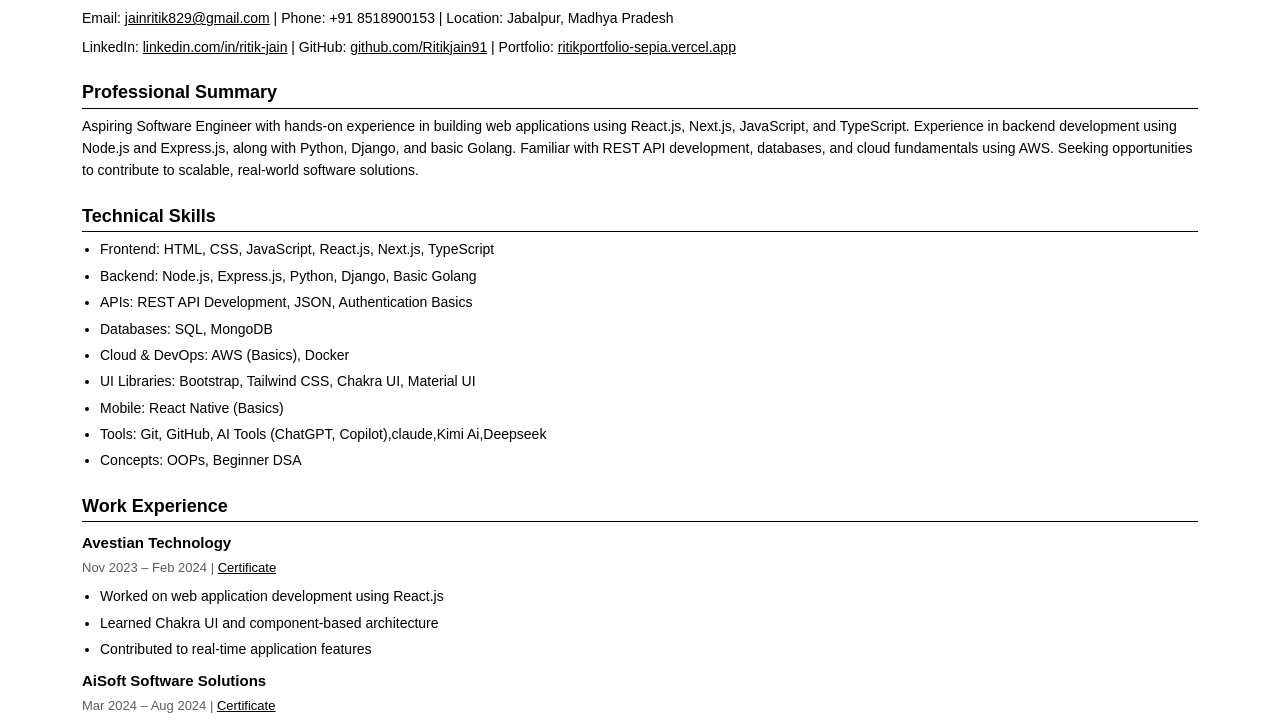
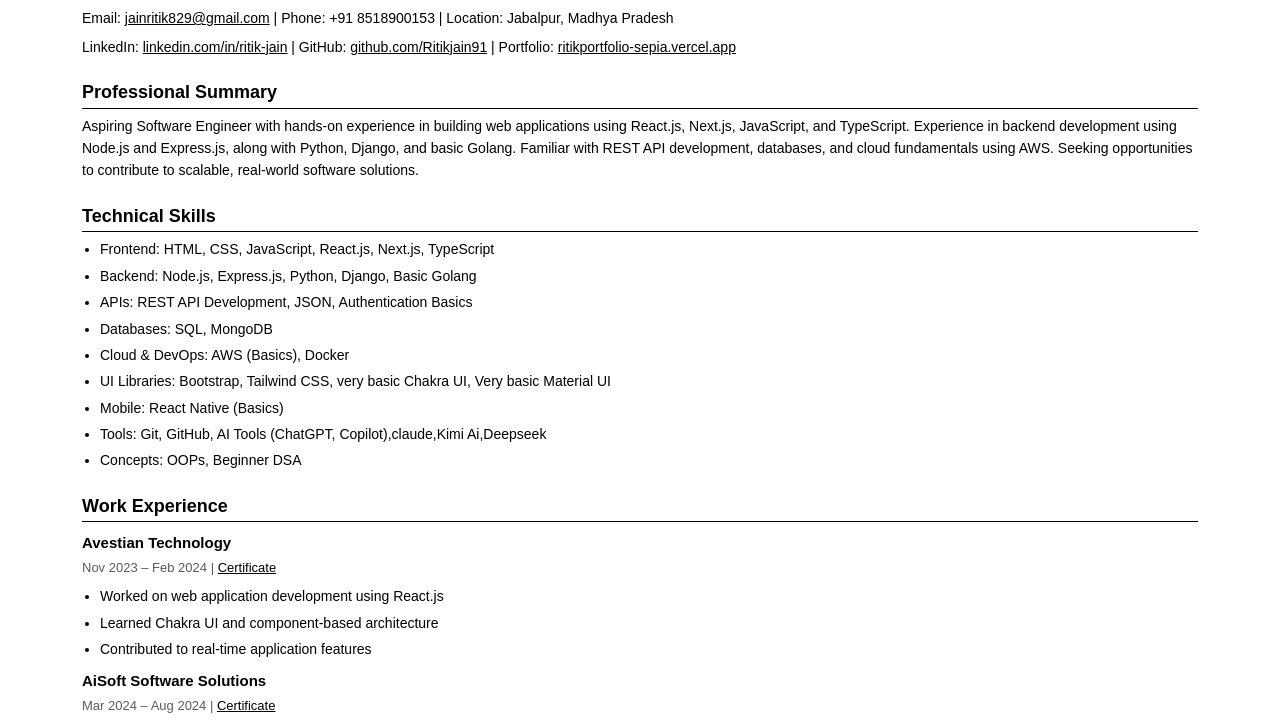
Before and after one commit to Ritikjain91/Resume, a website: page index.html in a window 1280 px wide. Shown: the part 80-800 px from the top of the page. Drawn offline with nearby package versions, Linux system fonts and the light colour scheme.

Commit message:
update the code

```diff
--- a/index.html
+++ b/index.html
@@ -78,7 +78,7 @@
       <li>APIs: REST API Development, JSON, Authentication Basics</li>
       <li>Databases: SQL, MongoDB</li>
       <li>Cloud & DevOps: AWS (Basics), Docker</li>
-      <li>UI Libraries: Bootstrap, Tailwind CSS, Chakra UI, Material UI</li>
+      <li>UI Libraries: Bootstrap, Tailwind CSS, very basic Chakra UI, Very basic Material UI</li>
       <li>Mobile: React Native (Basics)</li>
       <li>Tools: Git, GitHub, AI Tools (ChatGPT, Copilot),claude,Kimi Ai,Deepseek </li>
       <li>Concepts: OOPs, Beginner DSA</li>
```
